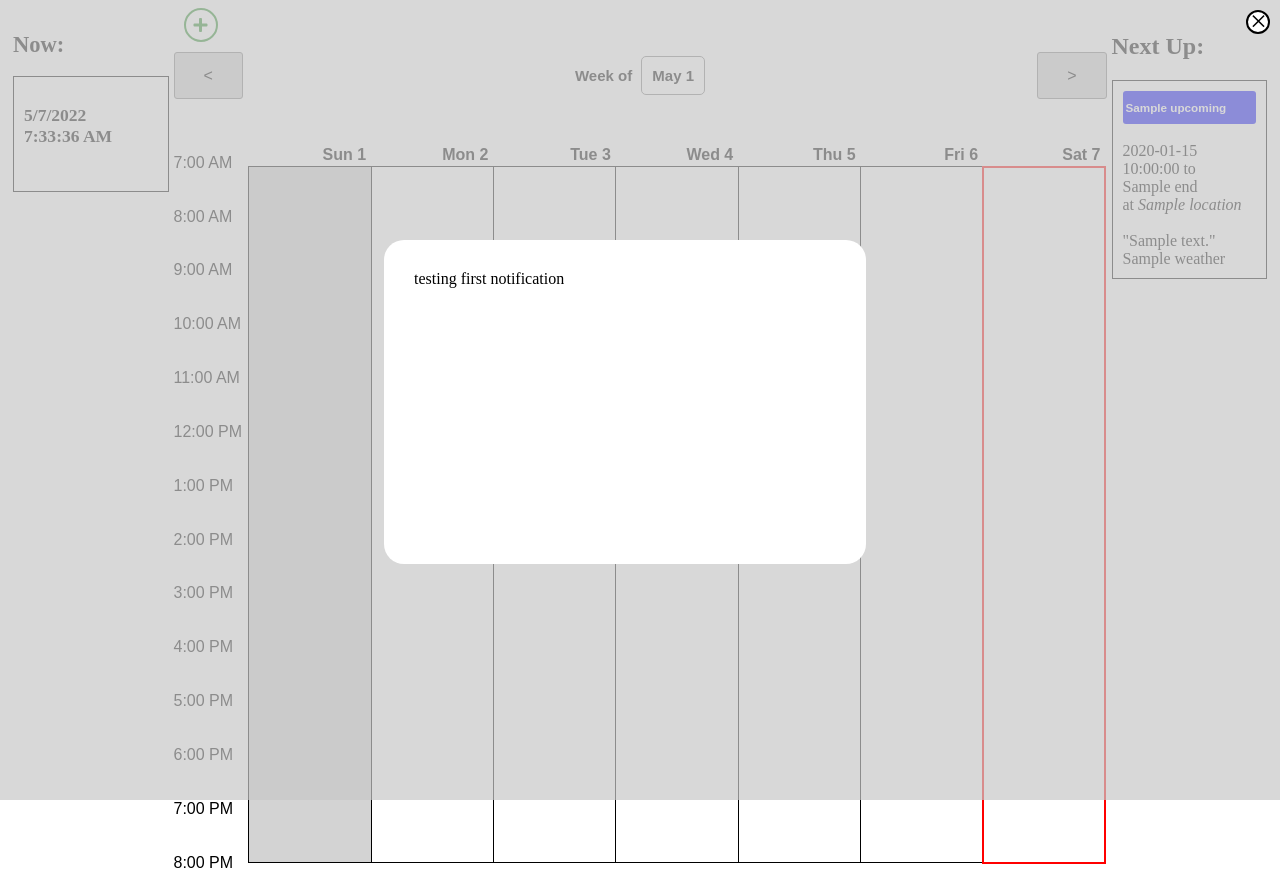
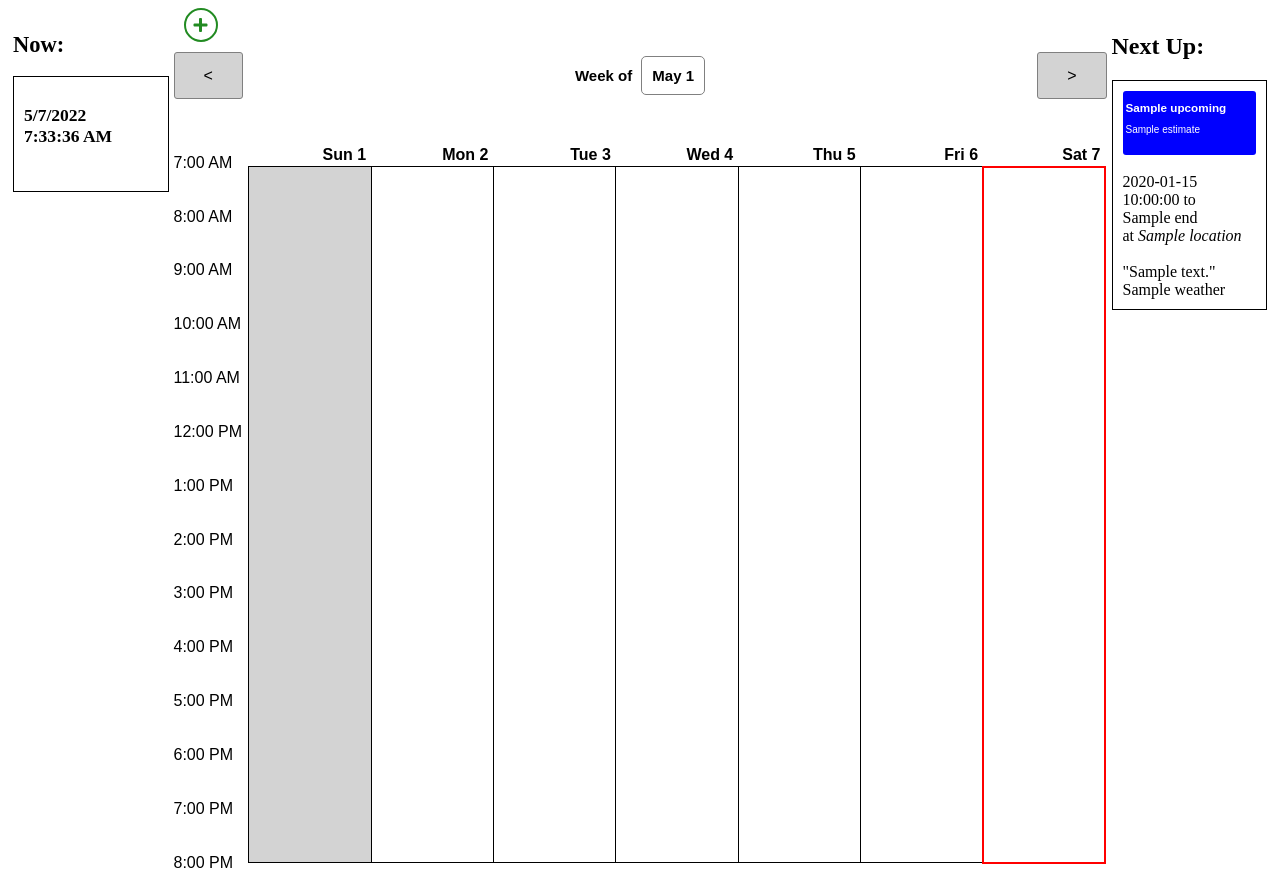
Before and after one commit to ritwika27/Personal_Digital_Assitant, a Flask app: template src/templates/calendar.html in a window 1280 px wide. Shown: the top 870 px of the page. Run offline with Flask 2, Linux system fonts and the light colour scheme; the template is opened without the code that fills it: most values are stand-ins (such as "Sample title", 1, 10 or a date in 2020); lists and menus that the app fills with data are empty; parts of the project's set-up code (start-up, migrations or seed data) failed here and were passed over; some libraries are stand-ins or nearby versions.

Commit message:
Add frontend parts for estimates on events

```diff
--- a/src/server.py
+++ b/src/server.py
@@ -79,12 +79,15 @@
   upcoming = cur.fetchone()
   cur.close()
 
+  # TODO: Swap cursor execution out for messages to/from pdacalendar
+  # TODO: Plug in actual estimate from database
   def mapData(event):
     return {
       "id": event[5],
       "name": event[0],
       "time": event[1].strftime("%d %b %Y %H:%M"),
       "end": event[2].strftime("%d %b %Y %H:%M"),
+      "estimate": "soon-ish?",
       "duration": (event[2] - event[1]).total_seconds() / 60,
       "location": event[4],
       "desc": event[3]
--- a/src/static/scripts/calendar.js
+++ b/src/static/scripts/calendar.js
@@ -86,9 +86,12 @@
 function createEvent(data) {
     const ele = document.createElement("div");
     const title = document.createElement("h3");
+    const estimate = document.createElement("p");
     title.textContent = data.name;
+    estimate.textContent = data.estimate;
     ele.addEventListener("click", () => openEventDetails(data));
     ele.appendChild(title);
+    ele.appendChild(estimate);
     return ele;
 }
 
@@ -101,8 +104,12 @@
     title.textContent = data.name;
     const time = document.createElement("p");
     time.setAttribute("class", "eventTime");
+    const ttl = document.createElement("p");
+    ttl.setAttribute("class", "eventEstimate");
+    ttl.textContent = "It will take " + data.estimate + " to arrive";
     container.appendChild(title);
     container.appendChild(time);
+    container.appendChild(ttl);
 
 
     const start = new Date(Date.parse(data.time));
--- a/src/static/styles/calendar.css
+++ b/src/static/styles/calendar.css
@@ -125,6 +125,10 @@
 
 .eventTime a {
     float: right;
+}
+
+.eventEstimate {
+    font-style: italic;
 }
 
 #links {
--- a/src/templates/calendar.html
+++ b/src/templates/calendar.html
@@ -118,7 +118,10 @@
     <div id="upcoming" class="sidepanel">
         <h2>Next Up:</h2>
         <div>
-            <div class="event"><h3>{{ upcoming.name }}</h3></div>
+            <div class="event">
+                <h3>{{ upcoming.name }}</h3>
+                <p>{{ upcoming.estimate }}</p>
+            </div>
             <br>
             <div id="upcomingTime">{{ upcoming.time }} to<br>{{ upcoming.end }}</div>
             <div id="upcomingLoc">at <i>{{ upcoming.location }}</i></div>
```
